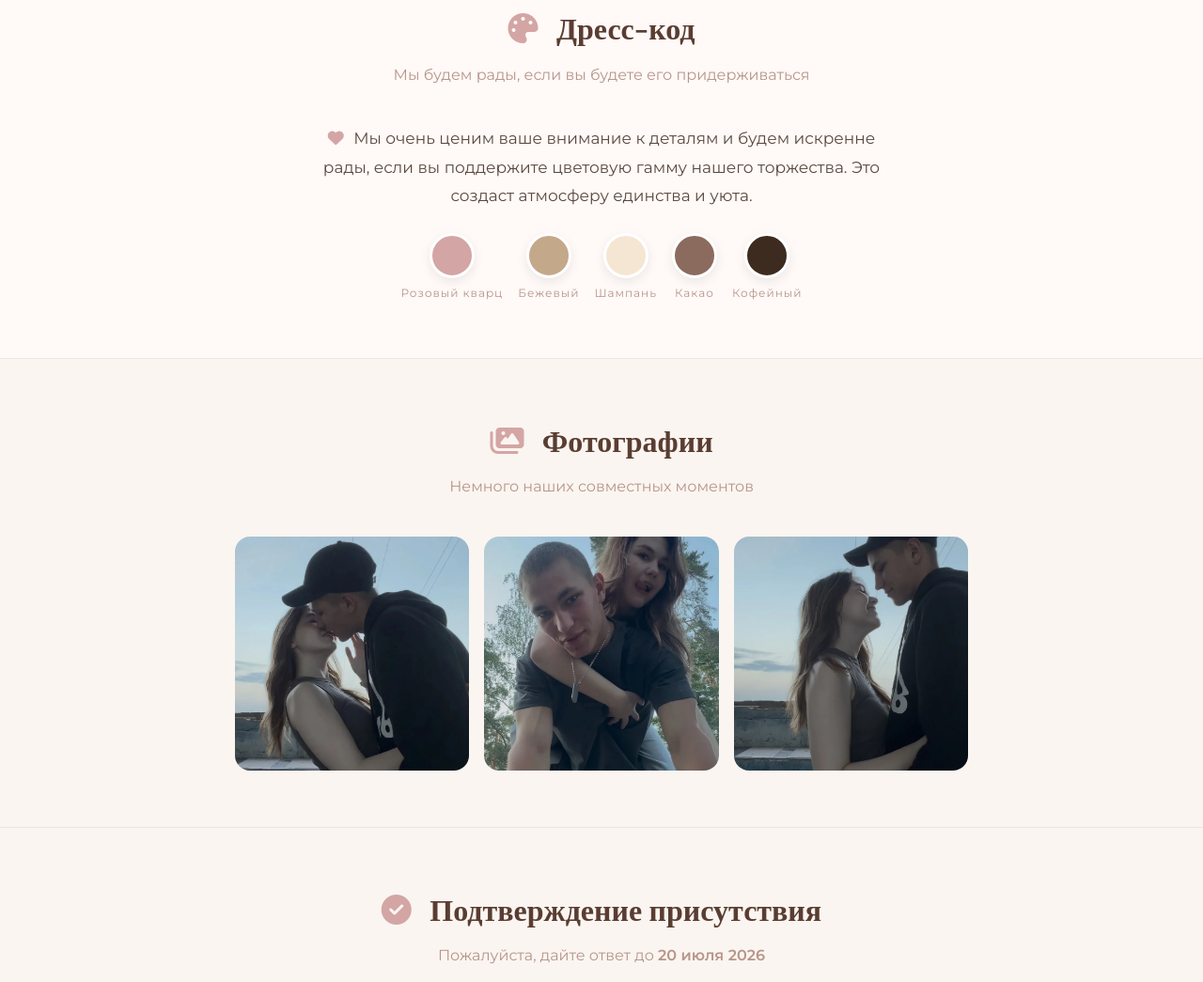
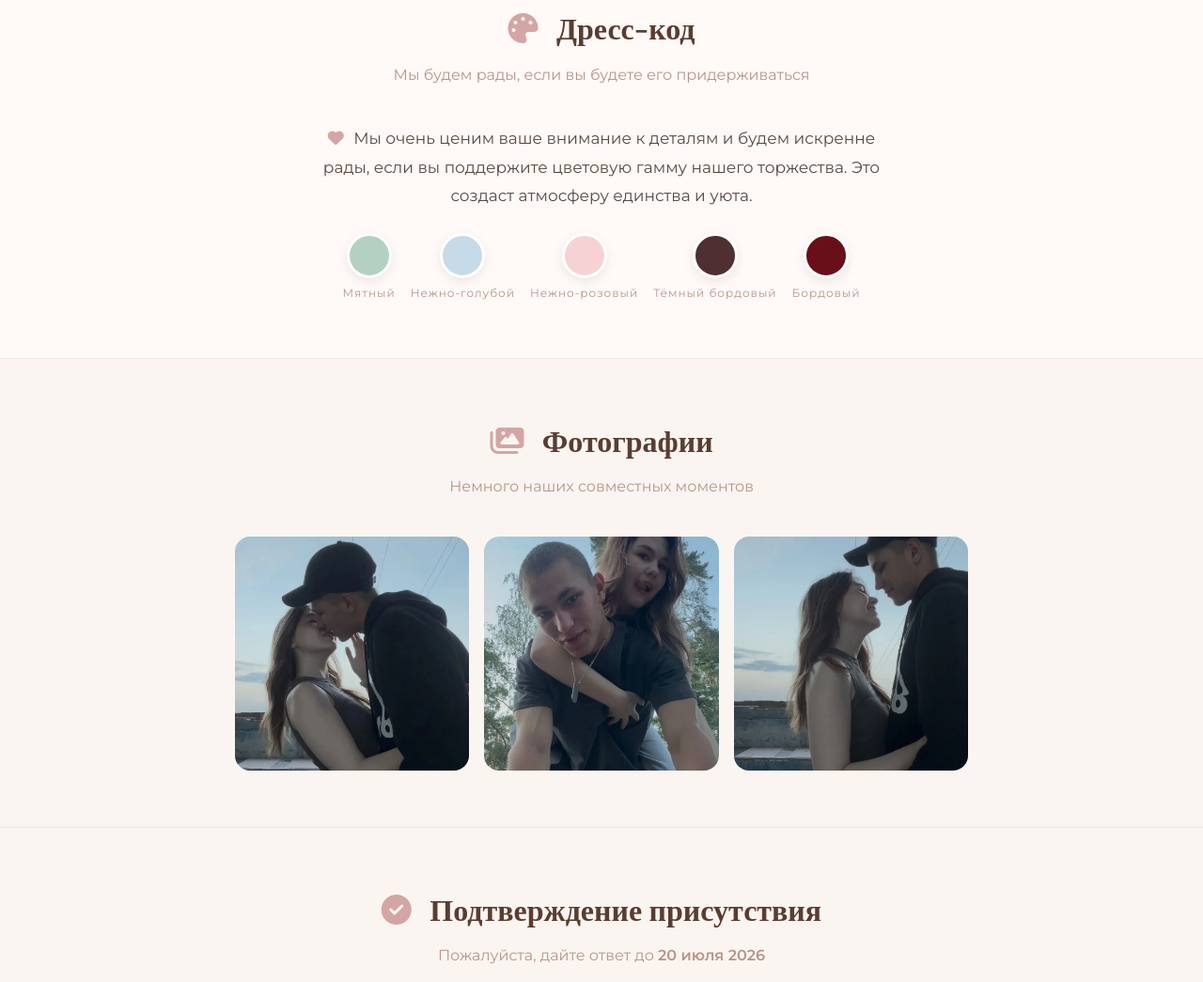
Before and after one commit to WhiteKat/MaxAndTatyana, a plain HTML site: page index.html in a window 1280 px wide. Shown: the part 2060-3105 px from the top of the page at 94% size. Drawn offline with nearby package versions, Linux system fonts and the light colour scheme.

Commit message:
index.html

```diff
--- a/index.html
+++ b/index.html
@@ -751,24 +751,24 @@
                 </div>
                 <div class="color-palette">
     <div class="color-item">
-                        <div class="color-swatch" style="background: #d4a5a5;"></div>
-                        <span class="color-name">Розовый кварц</span>
+        <div class="color-swatch" style="background: #B2D1C1;"></div>
+        <span class="color-name">Мятный</span>
     </div>
     <div class="color-item">
-                        <div class="color-swatch" style="background: #c4a88a;"></div>
-                        <span class="color-name">Бежевый</span>
+        <div class="color-swatch" style="background: #C5DBE8;"></div>
+        <span class="color-name">Нежно-голубой</span>
     </div>
     <div class="color-item">
-                        <div class="color-swatch" style="background: #f5e6d3;"></div>
-                        <span class="color-name">Шампань</span>
+        <div class="color-swatch" style="background: #F6D2D4;"></div>
+        <span class="color-name">Нежно-розовый</span>
     </div>
     <div class="color-item">
-                        <div class="color-swatch" style="background: #8b6b5e;"></div>
-                        <span class="color-name">Какао</span>
+        <div class="color-swatch" style="background: #4F2F32;"></div>
+        <span class="color-name">Тёмный бордовый</span>
     </div>
     <div class="color-item">
-                        <div class="color-swatch" style="background: #3d2b1f;"></div>
-                        <span class="color-name">Кофейный</span>
+        <div class="color-swatch" style="background: #690F19;"></div>
+        <span class="color-name">Бордовый</span>
     </div>
 </div>
             </div>
```
Lines whose indentation alone changed are shown as unchanged.
